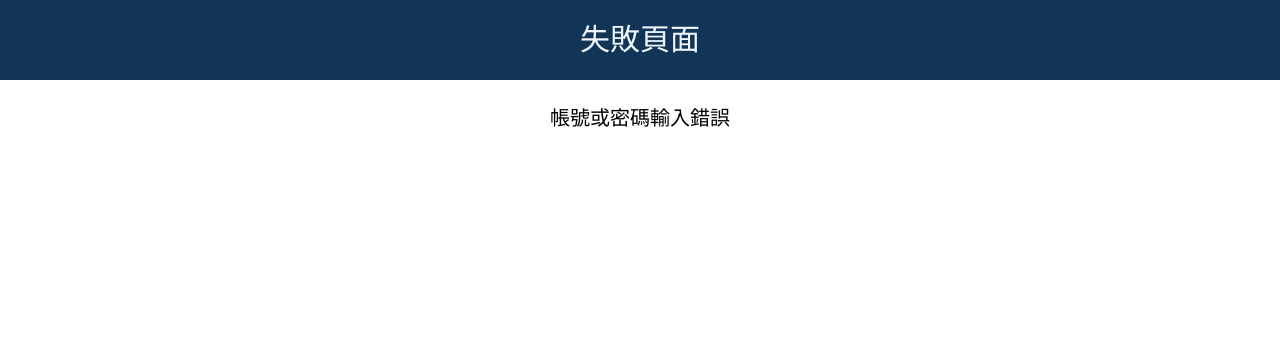
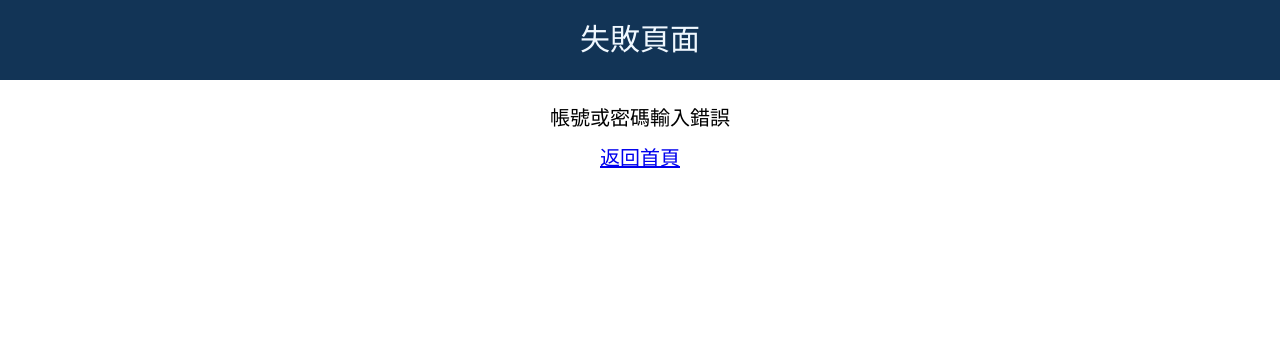
Before and after one commit to millie0808/wehelp, a Flask app: page /error in a window 1280 px wide. Shown: the top 340 px of the page. Run offline with Flask 3, Linux system fonts and the light colour scheme.

Commit message:
git commit -m "新增返回首頁功能"

```diff
--- a/week4/templates/error.html
+++ b/week4/templates/error.html
@@ -12,5 +12,6 @@
         {% else %}
         <div class="content">帳號或密碼輸入錯誤</div>
         {% endif %}
+        <div class="content"><a href="/">返回首頁</a></div>
     </body>
 </html>
--- a/week4/templates/result.html
+++ b/week4/templates/result.html
@@ -8,5 +8,6 @@
         <div class="header">正整數平方計算結果</div>
         <br/>
         <div class="content">{{ result }}</div>
+        <div class="content"><a href="/">返回首頁</a></div>
     </body>
 </html>
```
